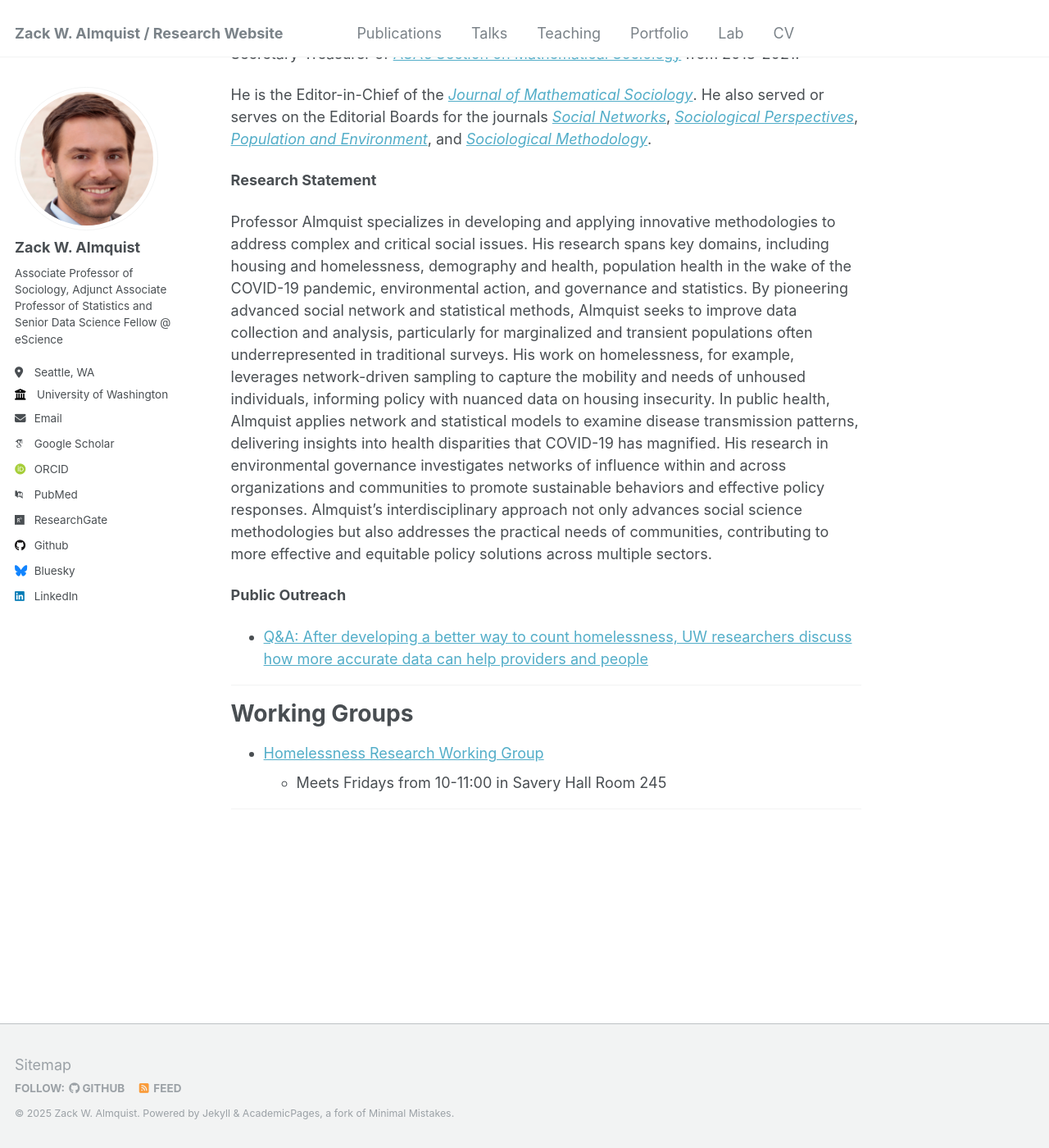
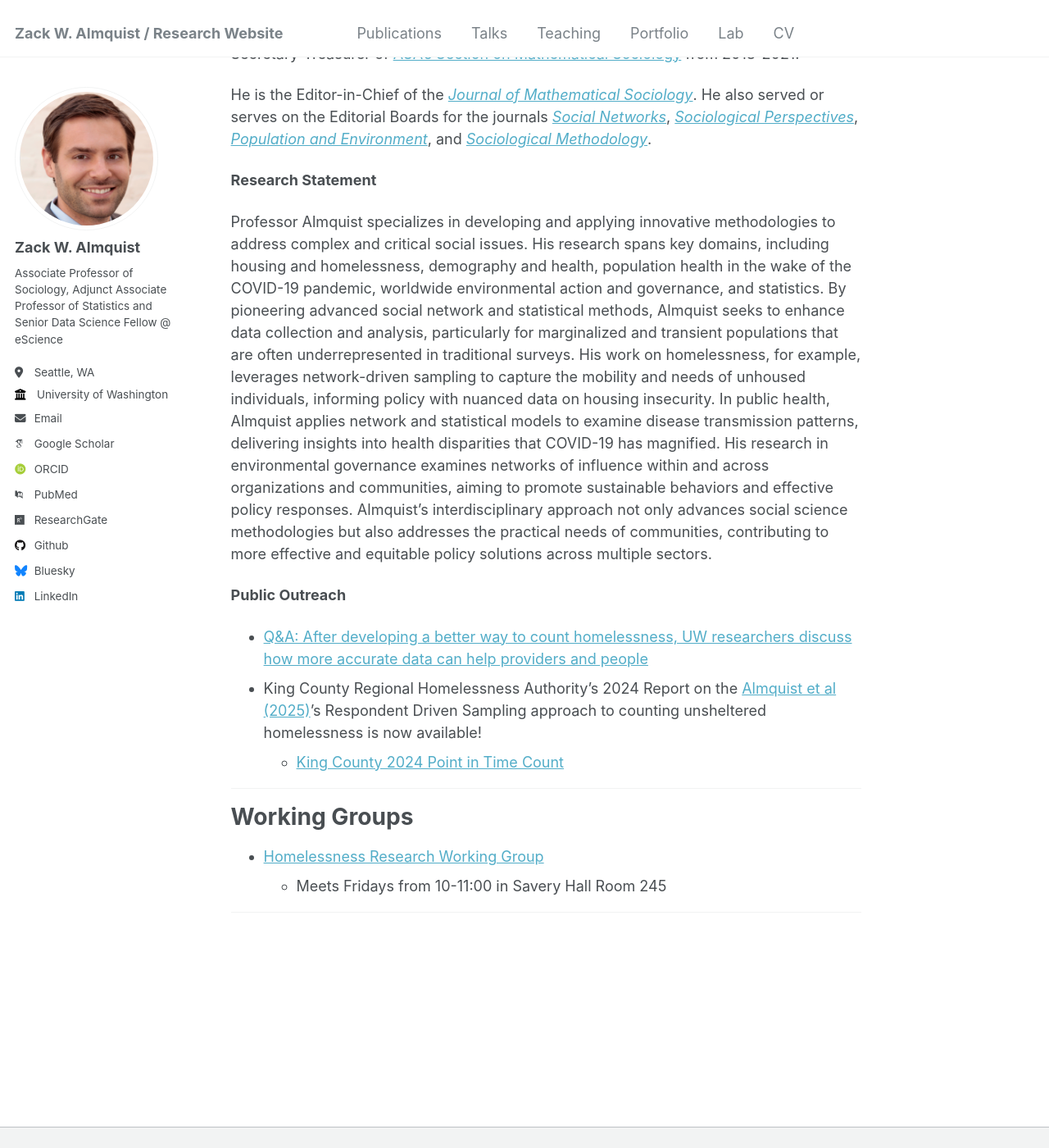
Before and after one commit to zalmquist/zalmquist.github.io, a Jekyll site: the page built from _pages/about.md, in a window 1280 px wide and 1400 px high, scrolled down 804 px. Shown: the whole window at 82% size. Built offline with Jekyll 4.4.1, drawn with Linux system fonts in a browser that asks for light colours; some web fonts are replaced.

Commit message:
Update about.md

```diff
--- a/_pages/about.md
+++ b/_pages/about.md
@@ -25,11 +25,13 @@ He is the Editor-in-Chief of the [*Journal of Mathematical Sociology*](https://w
 
 **Research Statement**
 
-Professor Almquist specializes in developing and applying innovative methodologies to address complex and critical social issues. His research spans key domains, including housing and homelessness, demography and health, population health in the wake of the COVID-19 pandemic, environmental action, and governance and statistics. By pioneering advanced social network and statistical methods, Almquist seeks to improve data collection and analysis, particularly for marginalized and transient populations often underrepresented in traditional surveys. His work on homelessness, for example, leverages network-driven sampling to capture the mobility and needs of unhoused individuals, informing policy with nuanced data on housing insecurity. In public health, Almquist applies network and statistical models to examine disease transmission patterns, delivering insights into health disparities that COVID-19 has magnified. His research in environmental governance investigates networks of influence within and across organizations and communities to promote sustainable behaviors and effective policy responses. Almquist’s interdisciplinary approach not only advances social science methodologies but also addresses the practical needs of communities, contributing to more effective and equitable policy solutions across multiple sectors.
+Professor Almquist specializes in developing and applying innovative methodologies to address complex and critical social issues. His research spans key domains, including housing and homelessness, demography and health, population health in the wake of the COVID-19 pandemic, worldwide environmental action and governance, and statistics. By pioneering advanced social network and statistical methods, Almquist seeks to enhance data collection and analysis, particularly for marginalized and transient populations that are often underrepresented in traditional surveys. His work on homelessness, for example, leverages network-driven sampling to capture the mobility and needs of unhoused individuals, informing policy with nuanced data on housing insecurity. In public health, Almquist applies network and statistical models to examine disease transmission patterns, delivering insights into health disparities that COVID-19 has magnified. His research in environmental governance examines networks of influence within and across organizations and communities, aiming to promote sustainable behaviors and effective policy responses. Almquist’s interdisciplinary approach not only advances social science methodologies but also addresses the practical needs of communities, contributing to more effective and equitable policy solutions across multiple sectors.
 
 **Public Outreach**
 
 * [Q&A: After developing a better way to count homelessness, UW researchers discuss how more accurate data can help providers and people](https://www.washington.edu/news/2024/10/29/qa-after-developing-a-better-way-to-count-homelessness-uw-researchers-discuss-how-more-accurate-data-can-help-providers-and-people/)
+* King County Regional Homelessness Authority's 2024 Report on the [Almquist et al (2025)](https://academic.oup.com/aje/article-abstract/194/6/1524/7749332)'s  Respondent Driven Sampling approach to counting unsheltered homelessness is now available!
+    * [King County 2024 Point in Time Count](https://kcrha.org/wp-content/uploads/2025/05/Point-in-Time-Count-2024_King-County_final.pdf)
 
 ------
 
```
